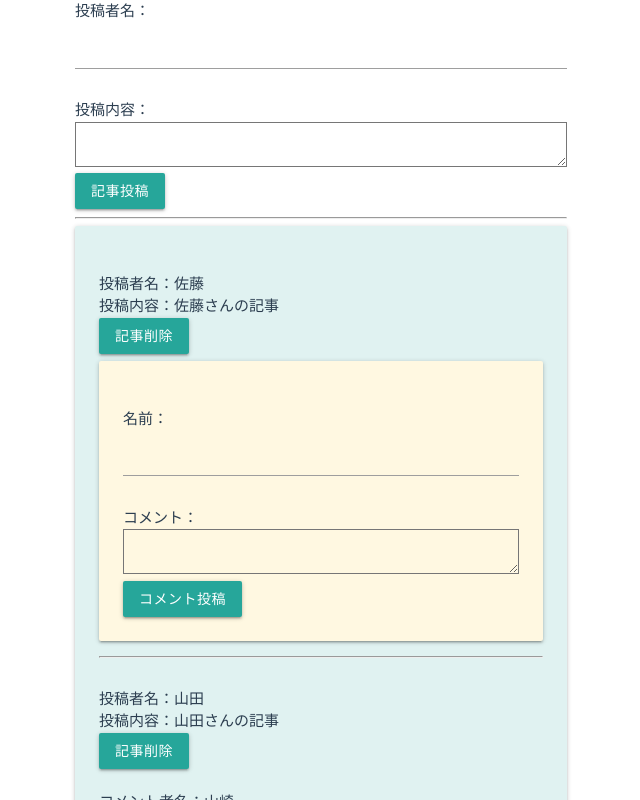
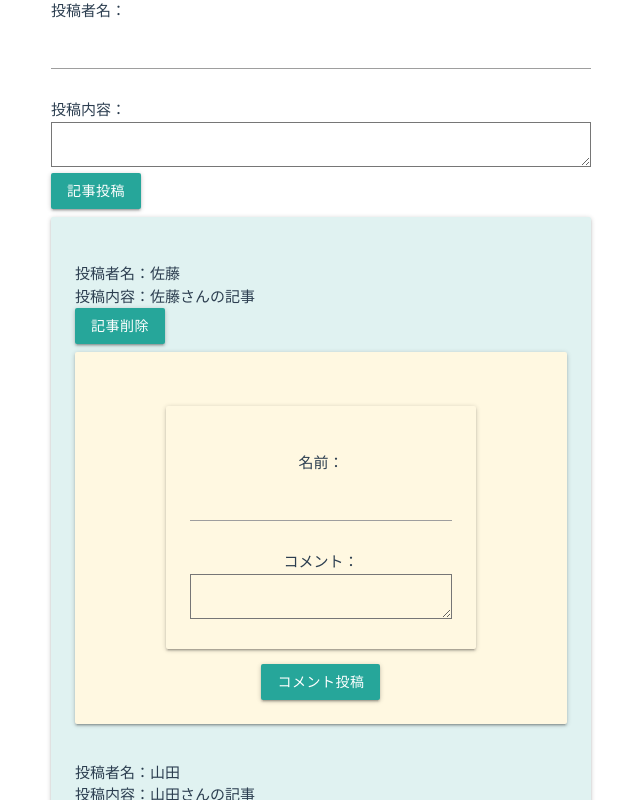
Before and after one commit to hanawtnb/ex-vue-bbs, a Vue app: page / in a window 1280 px wide. Shown: the top 800 px of the page, without its empty margins (319-959 px from the left). Built offline with nearby package versions, Linux system fonts and the light colour scheme.

Commit message:
入力欄が未入力、名前が50文字以上の時にエラーメッセージを表示。

```diff
--- /dev/null
+++ b/src/components/CommentInput.vue
@@ -0,0 +1,77 @@
+<template>
+  <div class="container">
+    <div class="card-panel amber lighten-5">
+      <br />
+      <div class="error">
+        {{ errorMessageforCommentName }}
+        <div v-if="commentName.length >= 50">
+          名前は50文字以下で入力してください
+        </div>
+      </div>
+      名前：<input v-model="commentName" type="text" maxlength="50" />
+      <br /><br />
+      <div class="error">{{ errorMessageforCommentContent }}</div>
+      コメント：<textarea
+        v-model="commentContent"
+        cols="30"
+        rows="50"
+      ></textarea
+      ><br />
+    </div>
+
+    <button
+      class="waves-effect waves-light btn"
+      type="button"
+      v-on:click="addComment()"
+    >
+      コメント投稿
+    </button>
+  </div>
+</template>
+
+<script lang="ts">
+import { Comment } from "@/types/comment";
+import { Prop, Component, Vue } from "vue-property-decorator";
+
+@Component
+export default class CommentInput extends Vue {
+  //コメント者名
+  private commentName = "";
+  //コメント内容
+  private commentContent = "";
+  // コメント者名が未入力の時のエラーメッセージ
+  private errorMessageforCommentName = "";
+  // コメント内容が未入力の時のエラーメッセージ
+  private errorMessageforCommentContent = "";
+
+  @Prop()
+  private articleId!: number;
+
+  addComment(): void {
+    if (this.commentName == "") {
+      this.errorMessageforCommentName = "名前を入力してください";
+    }
+    if (this.commentContent == "") {
+      this.errorMessageforCommentContent = "コメントを入力してください";
+    } else {
+      this["$store"].commit("addComment", {
+        comment: new Comment(
+          // 存在しないIDを入れている。
+          -1,
+          this.commentName,
+          this.commentContent,
+          this.articleId
+        ),
+      });
+    }
+    this.commentName = "";
+    this.commentContent = "";
+  }
+}
+</script>
+
+<style scoped>
+.error {
+  color: red;
+}
+</style>
--- a/src/views/Bbs.vue
+++ b/src/views/Bbs.vue
@@ -2,10 +2,21 @@
   <div class="container">
     <div class="bbs">
       <div class="articlePost">
-        投稿者名：<input type="text" v-model="articleName" /><br /><br />
+        <div class="error">
+          {{ errorMessageforArticleName }}
+          <div v-if="articleName.length >= 50">
+            投稿者名は50文字以下で入力してください
+          </div>
+        </div>
+        投稿者名：<input
+          type="text"
+          v-model="articleName"
+          maxlength="50"
+        /><br /><br />
+        <div class="error">{{ errorMessageforArticleContent }}</div>
         投稿内容：<textarea
           cols="30"
-          rows="10"
+          rows="50"
           v-model="articleContent"
         ></textarea>
         <br />
@@ -17,7 +28,6 @@
           記事投稿
         </button>
       </div>
-      <hr />
       <div class="card-panel teal lighten-5">
         <div
           v-for="(article, index) of currentArticleList"
@@ -46,39 +56,40 @@
           </div>
           <div class="card-panel amber lighten-5">
             <br />
-            名前：<input v-model="commentName" type="text" /> <br /><br />
+            <CommentInput v-bind:article-id="article.id"></CommentInput>
+
+            <!-- 名前：<input v-model="commentName" type="text" /> <br /><br />
             コメント：<textarea
               v-model="commentContent"
               cols="30"
               rows="10"
             ></textarea
-            ><br />
-
+            ><br /> -->
+            <!--
             <button
               class="waves-effect waves-light btn"
               type="button"
               v-on:click="addComment(article.id)"
             >
               コメント投稿
-            </button>
+            </button> -->
           </div>
-          <hr />
         </div>
       </div>
 
       <br />
-
-      <hr />
     </div>
   </div>
 </template>
 
 <script lang="ts">
 import { Article } from "@/types/article";
-import { Comment } from "@/types/comment";
 import { Component, Vue } from "vue-property-decorator";
+import CommentInput from "@/components/CommentInput.vue";
 
-@Component
+@Component({
+  components: { CommentInput },
+})
 export default class BaseballTeamList extends Vue {
   // 現在の記事一覧
   private currentArticleList = new Array<Article>();
@@ -90,6 +101,14 @@ export default class BaseballTeamList extends Vue {
   private commentName = "";
   //コメント内容
   private commentContent = "";
+  // 投稿者名が未入力の時のエラーメッセージ
+  private errorMessageforArticleName = "";
+  // 投稿内容が未入力の時のエラーメッセージ
+  private errorMessageforArticleContent = "";
+  // コメント者名が未入力の時のエラーメッセージ
+  private errorMessageforCommentName = "";
+  // コメント内容が未入力の時のエラーメッセージ
+  private errorMessageforCommentContent = "";
 
   created(): void {
     this.currentArticleList = this["$store"].getters.getArticles;
@@ -98,6 +117,12 @@ export default class BaseballTeamList extends Vue {
    * 記事を追加する.
    */
   addArticle(): void {
+    if (this.articleName == "") {
+      this.errorMessageforArticleName = "投稿者名を入力してください";
+    }
+    if (this.articleContent == "") {
+      this.errorMessageforArticleContent = "投稿内容を入力してください";
+    } else {
       let articleId = this.currentArticleList[0].id + 1;
       this["$store"].commit("addArticle", {
         article: new Article(
@@ -107,27 +132,27 @@ export default class BaseballTeamList extends Vue {
           []
         ),
       });
+    }
     this.articleName = "";
     this.articleContent = "";
   }
 
-  addComment(articleId: number): void {
-    this["$store"].commit("addComment", {
-      comment: new Comment(
-        // 存在しないIDを入れている。
-        -1,
-        this.commentName,
-        this.commentContent,
-        articleId
-      ),
-    });
-    this.commentName = "";
-    this.commentContent = "";
-  }
+  // addComment(articleId: number): void {
+  //   this["$store"].commit("addComment", {
+  //     comment: new Comment(
+  //       // 存在しないIDを入れている。
+  //       -1,
+  //       this.commentName,
+  //       this.commentContent,
+  //       articleId
+  //     ),
+  //   });
+  //   this.commentName = "";
+  //   this.commentContent = "";
+  // }
 
   deleteArticle(articleIndex: number): void {
     console.log(articleIndex);
-
     this["$store"].commit("deleteArticle", {
       articleIndex: articleIndex,
     });
@@ -143,4 +168,7 @@ export default class BaseballTeamList extends Vue {
   text-align: left;
   display: inline-block;
 }
+.error {
+  color: red;
+}
 </style>
```
Lines whose indentation alone changed are shown as unchanged.
